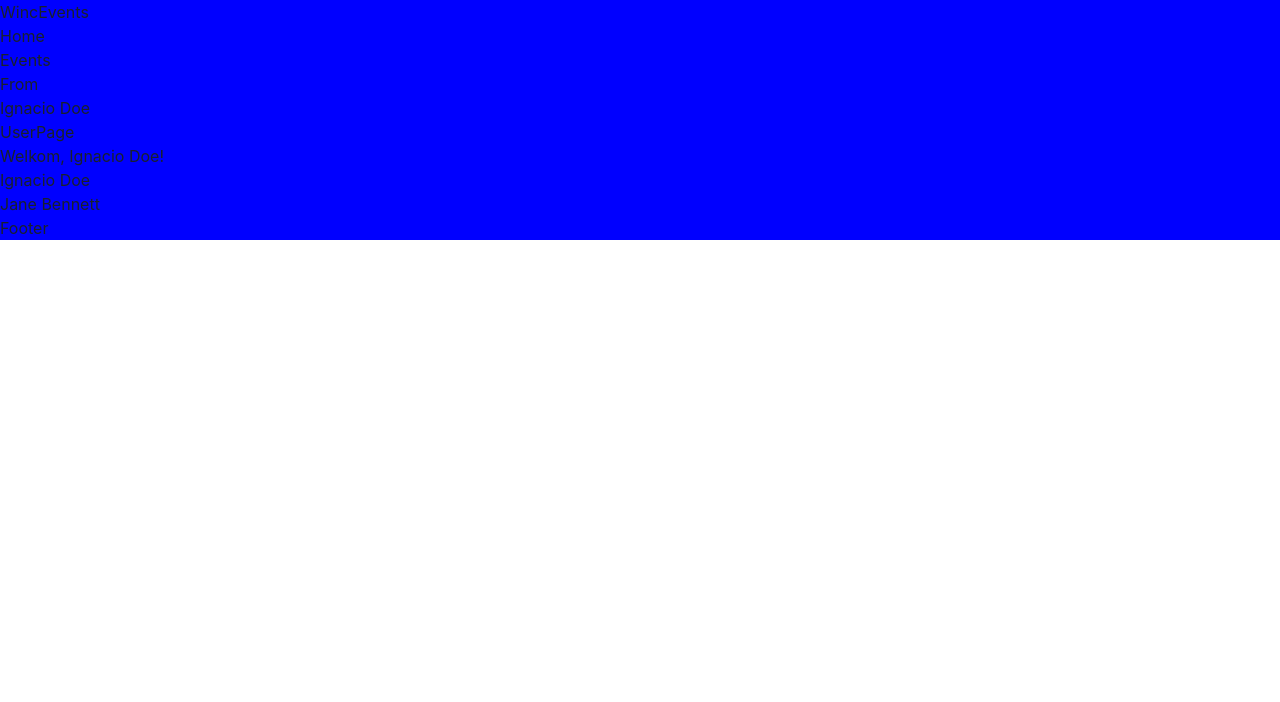
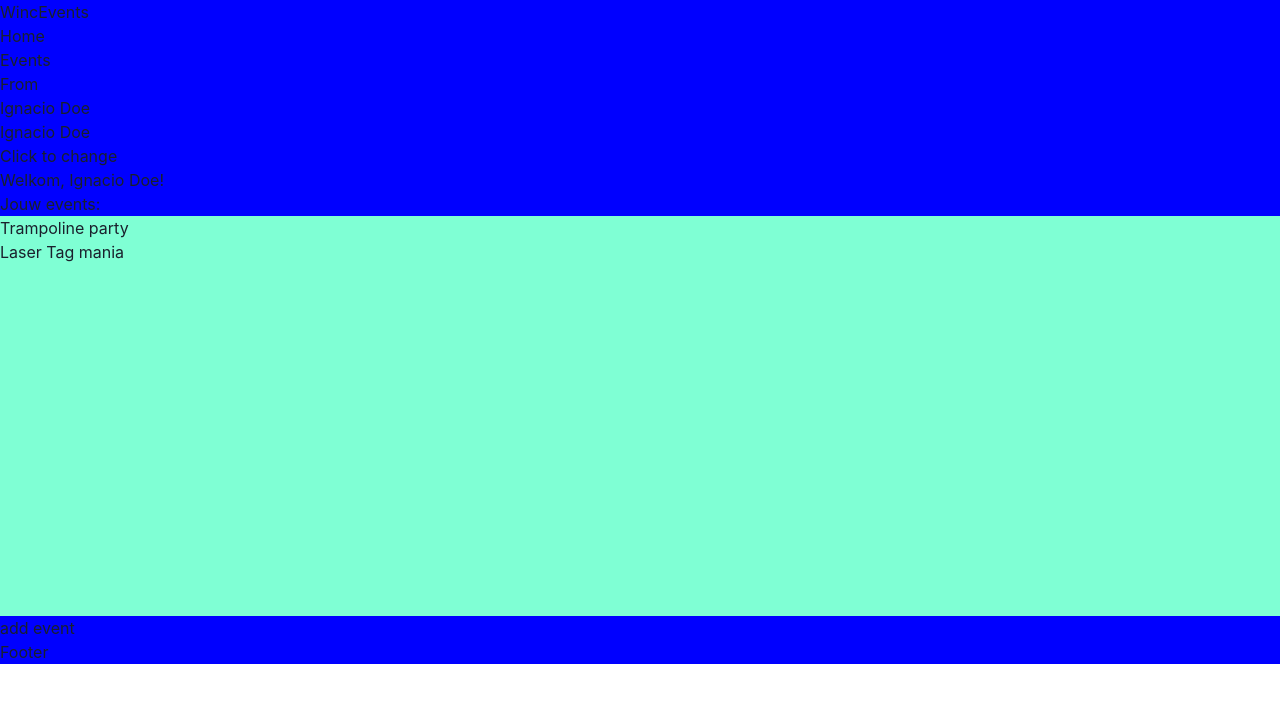
Before and after one commit to DutchCodeCurious/React_Event_App, a React (Vite) app: page /User in a window 1280 px wide. Both pictures are taken after a click on the element "Ignacio Doe". Shown: the top 702 px of the page. Built offline with nearby package versions, Linux system fonts and the light colour scheme; data requests are answered from the project's data file.

Commit message:
Working user selecter

```diff
--- a/src/Layout/Header/Header.jsx
+++ b/src/Layout/Header/Header.jsx
@@ -39,8 +39,8 @@ export const Header = () => {
             </li>
           ) : (
             <li>
-              <NavLink className="buttons-head" to="/">
-                Login
+              <NavLink className="buttons-head" to="user">
+                user
               </NavLink>
             </li>
           )}
--- /dev/null
+++ b/src/pages/UserPage/ChooseUser/ChooseUser.jsx
@@ -0,0 +1,29 @@
+import "./ChooseUser.css";
+import { useAppContext } from "../../../context/DbContext";
+
+export const ChooseUser = ({ setChange }) => {
+  const { users, loading, events, categories, activeUser, setActiveUser } =
+    useAppContext();
+
+  if (loading) {
+    return <div>Loading...</div>;
+  }
+
+  const clickFn = (u) => {
+    setActiveUser(u);
+    setChange(false);
+  };
+  return (
+    <>
+      <h1>Je bent niet ingelogd</h1>
+      <p>Kies 1 van de volgende users:</p>
+      <ul>
+        {users.map((user) => (
+          <div key={user.id} onClick={() => clickFn(user)}>
+            {user.name}
+          </div>
+        ))}
+      </ul>
+    </>
+  );
+};
--- /dev/null
+++ b/src/pages/UserPage/UserInfo/AddEventButton.jsx
@@ -0,0 +1 @@
+export const AddEventButton = ({ setAdd }) => {
--- /dev/null
+++ b/src/pages/UserPage/UserInfo/ChangeUserButton.jsx
@@ -0,0 +1,3 @@
+export const ChangeUserButton = ({ setChange }) => {
+  return <button onClick={() => setChange(true)}>Click to change</button>;
+};
--- /dev/null
+++ b/src/pages/UserPage/UserInfo/UserInfoPage.css
@@ -0,0 +1,5 @@
+.list {
+  display: block;
+  background-color: aquamarine;
+  height: 400px;
+}
--- /dev/null
+++ b/src/pages/UserPage/UserInfo/UserInfoPage.jsx
@@ -0,0 +1,34 @@
+import "./UserInfoPage.css";
+import { ChangeUserButton } from "./ChangeUserButton";
+import { useAppContext } from "../../../context/DbContext";
+
+export const UserInfoPage = ({ setChange }) => {
+  const { users, loading, events, categories, activeUser, setActiveUser } =
+    useAppContext();
+
+  const userEvents = events.filter((event) => event.createdBy == activeUser.id);
+  console.log(userEvents);
+
+  return (
+    <>
+      <div className="user_info">
+        <h1>{activeUser.name}</h1>
+        <ChangeUserButton setChange={setChange} />
+        <p>Welkom, {activeUser.name}!</p>
+        <h2>Jouw events:</h2>
+        <div className="list">
+          <ul>
+            {userEvents.map((event) => (
+              <li key={event.id}>{event.title}</li>
+            ))}
+          </ul>
+        </div>
+      </div>
+      <div className="user_actions">
+        <ul>
+          <li> add event</li>
+        </ul>
+      </div>
+    </>
+  );
+};
--- a/src/pages/UserPage/UserPage.jsx
+++ b/src/pages/UserPage/UserPage.jsx
@@ -1,26 +1,23 @@
+import "./UserPage.css";
 import { useAppContext } from "../../context/DbContext";
-
-// style
-import "./UserPage.css";
+import { ChooseUser } from "./ChooseUser/ChooseUser";
+import { UserInfoPage } from "./UserInfo/UserInfoPage";
+import { useState } from "react";
 
 export const UserPage = () => {
-  const { users, loading, events, setActiveUser, activeUser } = useAppContext();
+  const { users, loading, events, categories, activeUser, setActiveUser } =
+    useAppContext();
+
+  const [change, setChange] = useState(false);
 
   if (loading) {
     return <div>Loading...</div>;
   }
+  if (!activeUser || change) {
+    return <ChooseUser setChange={setChange} />;
+  }
 
-  return (
-    <div>
-      <h1>UserPage</h1>
-      <div>Welkom, {activeUser ? activeUser.name : "Gast"}!</div>
-      <ul>
-        {users.map((user) => (
-          <div key={user.id} onClick={() => setActiveUser(user)}>
-            {user.name}
-          </div>
-        ))}
-      </ul>
-    </div>
-  );
+  if (activeUser) {
+    return <UserInfoPage setChange={setChange} />;
+  }
 };
--- /dev/null
+++ b/src/pages/UsersPage/UsersPage.css
@@ -0,0 +1,3 @@
+div {
+  background-color: blue;
+}
--- /dev/null
+++ b/src/pages/UsersPage/UsersPage.jsx
@@ -0,0 +1,26 @@
+import { useAppContext } from "../../context/DbContext";
+
+// style
+import "./UsersPage.css";
+
+export const UsersPage = () => {
+  const { users, loading, events, setActiveUser, activeUser } = useAppContext();
+
+  if (loading) {
+    return <div>Loading...</div>;
+  }
+
+  return (
+    <div>
+      <h1>UserPage</h1>
+      <div>Welkom, {activeUser ? activeUser.name : "Gast"}!</div>
+      <ul>
+        {users.map((user) => (
+          <div key={user.id} onClick={() => setActiveUser(user)}>
+            {user.name}
+          </div>
+        ))}
+      </ul>
+    </div>
+  );
+};
```
Also changed, not shown: src/main.jsx (+8 -0 lines), src/pages/UserPage/ChooseUser/ChooseUser.css (added).
